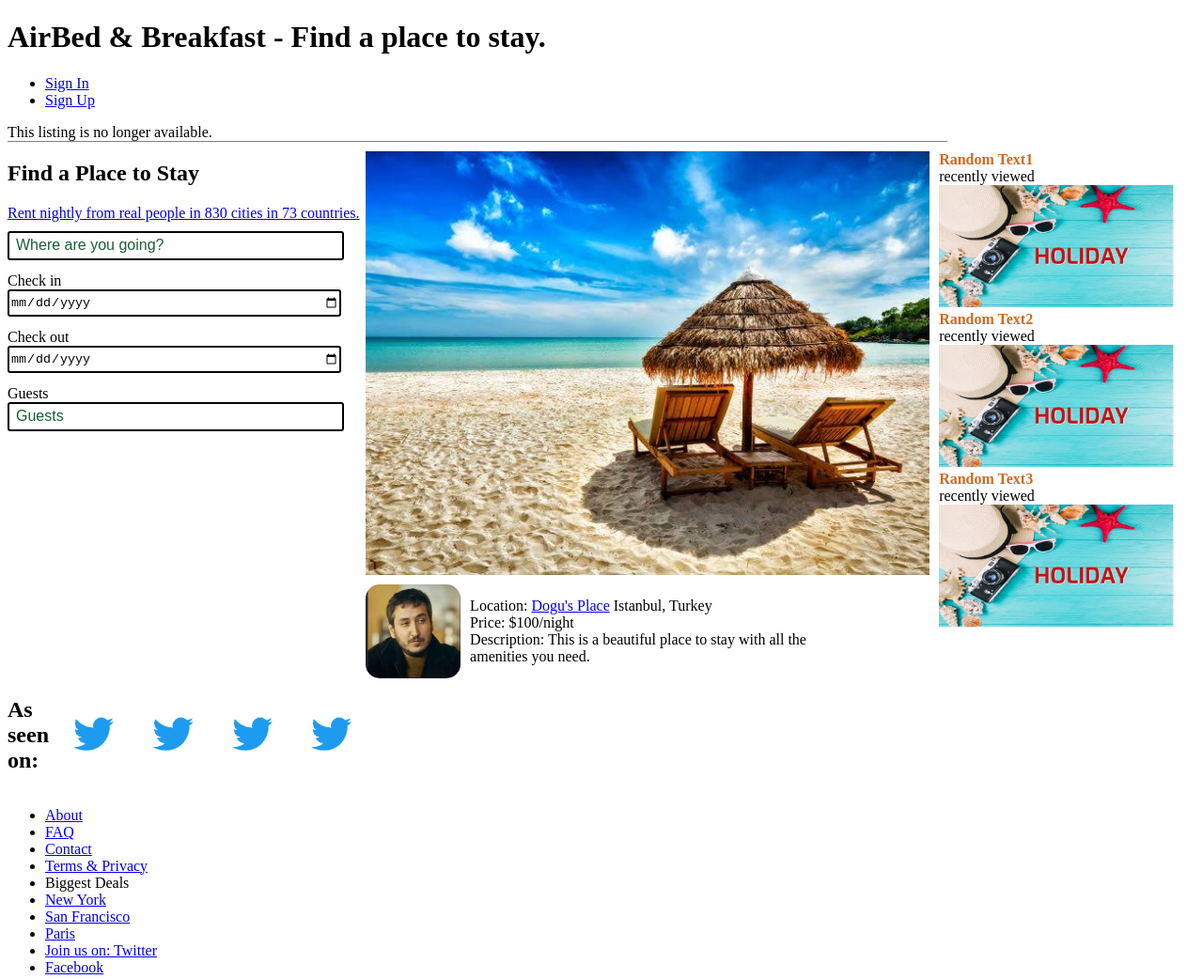
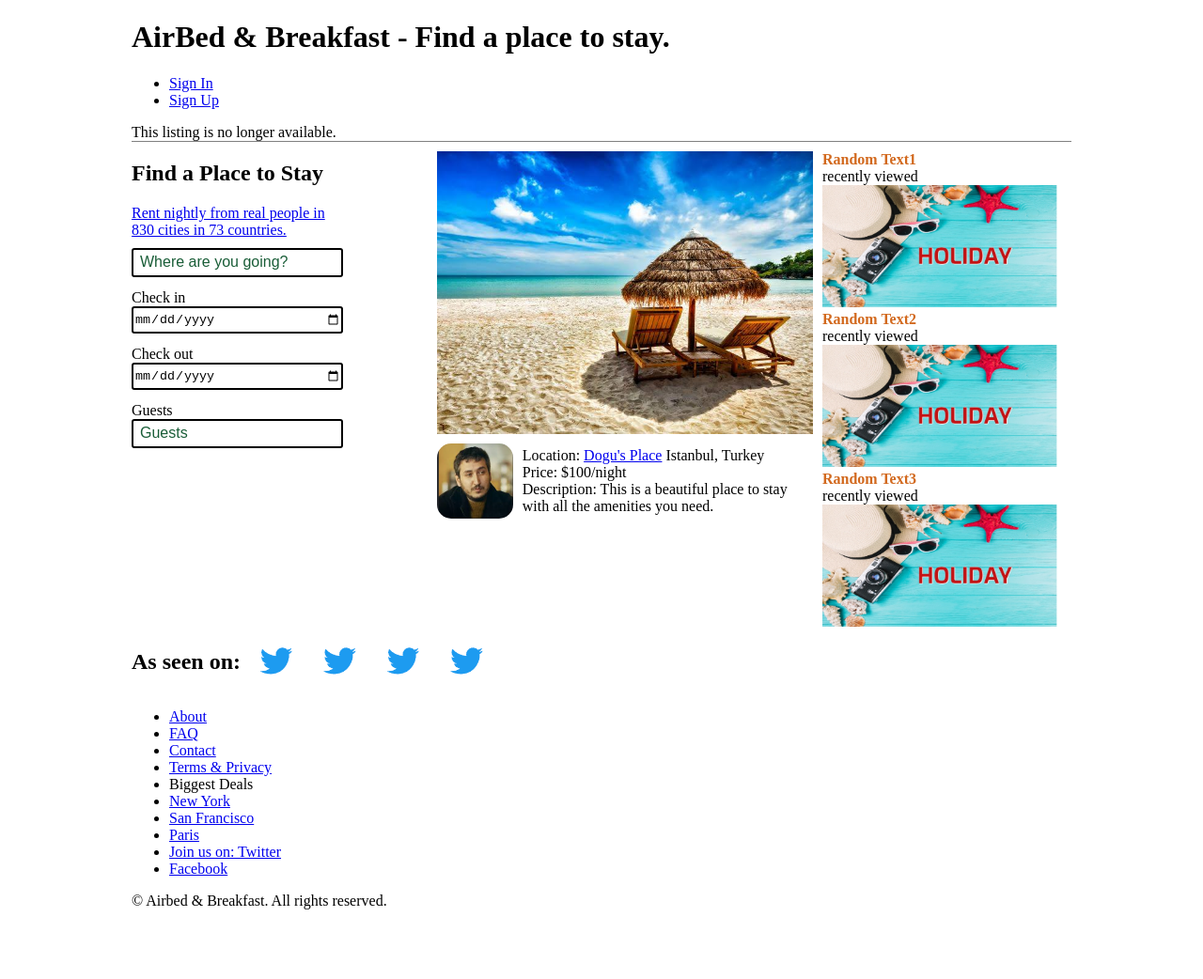
Before and after one commit to MuhammetSlek/Matrix-Masters, a plain HTML site: page Airbnb/index.html in a window 1280 px wide. Shown: the top 1042 px of the page at 94% size. After the commit the page ends 968 px from the top, so only its background shows below. Drawn offline with Linux system fonts and the light colour scheme.

Commit message:
Adjusted content according to the fixed width

```diff
--- a/Airbnb/index.html
+++ b/Airbnb/index.html
@@ -29,13 +29,7 @@
                 <input id="check-out" type="date" placeholder="Check out">
                 <p>Guests</p>
                 <input id="guests" type="number" min="1" placeholder="Guests">
-                <div class="asseenon">
-                    <h2>As seen on:</h2>
-                    <img src="images/twitter.png" alt="twitter Logo">
-                    <img src="images/twitter.png" alt="twitter Logo">
-                    <img src="images/twitter.png" alt="twitter Logo">
-                    <img src="images/twitter.png" alt="twitter Logo">
-                </div>
+
             </div>
         </div>
         <div class="right-box">
@@ -72,6 +66,13 @@
         </div>
     </main>
     <footer>
+        <div class="asseenon">
+                    <h2>As seen on:</h2>
+                    <img src="images/twitter.png" alt="twitter Logo">
+                    <img src="images/twitter.png" alt="twitter Logo">
+                    <img src="images/twitter.png" alt="twitter Logo">
+                    <img src="images/twitter.png" alt="twitter Logo">
+                </div>
         <ul>
             <li><a href="#">About</a></li>
             <li><a href="#">FAQ</a></li>
--- a/Airbnb/style.css
+++ b/Airbnb/style.css
@@ -4,7 +4,10 @@ h4 {
 }
 
 body {
+
     width: 1000px;
+    margin: 0px auto    ;
+
 }
 
 header p {
@@ -14,13 +17,14 @@ main {
     display: flex;
     flex-direction: row;
     justify-content: space-between;
+    gap: 100px;
 }
 
 .left-box {
     display: flex;
     flex-direction: column;
     justify-content: flex-start;
-    width: 500px;
+    /*width: 200px;*/
 }
 
 .left-box p {
@@ -39,8 +43,6 @@ main {
 }
 
 .inputs input {
-
-    width: 350px;
     height: 25px;
     border: solid 2px black;
     border-radius: 3px;
@@ -57,18 +59,15 @@ main {
 }
 
 .asseenon {
-    margin-top: 250px;
     display: flex;
     flex-direction: row;
     justify-content: flex-start;
     align-items: center;
-}
-.asseenon h2 {
     flex-wrap: nowrap;
 }
 
 .asseenon img {
-    height: 50px;
+    height: 40px;
 }
 
 .right-box {
@@ -96,18 +95,18 @@ main {
     flex-direction: row;
     justify-content: center;
     align-items: center;
-    width: 500px;
+    width: 400px;
 
 }
 
 #listing-image {
-    width: 600px;
+    width: 400px;
     height: auto;
 }
 
 #profile-image {
     width: auto;
-    height: 100px;
+    height: 80px;
     margin-right: 10px;
     border-radius: 15px ;
 }
```
